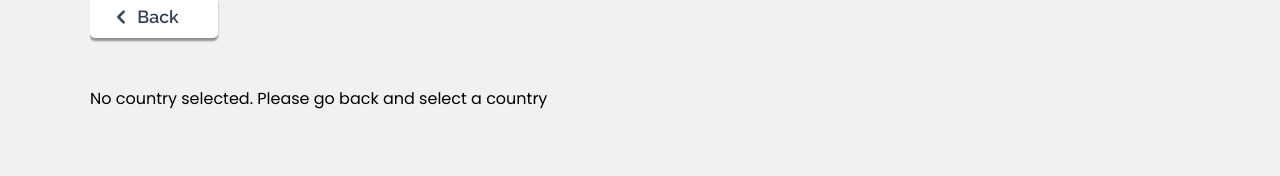
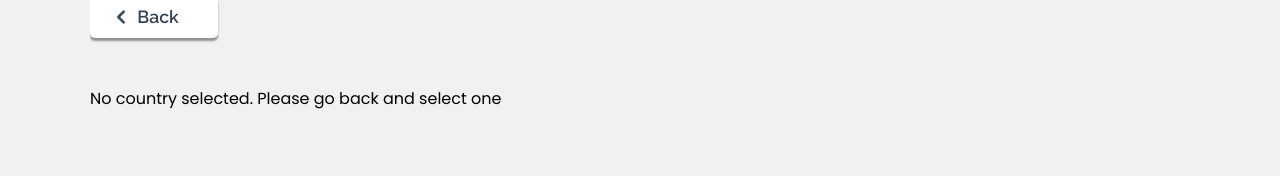
Before and after one commit to Schnedi3/rest_countries_api_ts, a React (Vite) app: page /country/1 in a window 1280 px wide. Shown: the part 122-298 px from the top of the page. Built offline with nearby package versions, Linux system fonts and the light colour scheme.

Commit message:
Add some comments

```diff
--- a/src/pages/Detail.tsx
+++ b/src/pages/Detail.tsx
@@ -8,12 +8,14 @@ import "../css/detail.css";
 export const Detail = () => {
   const { countries, selectedCountry, setSelectedCountry } =
     useCountriesContext();
+
+  // navigate to home
   const navigate = useNavigate();
-
   const handleReturn = () => {
     navigate("/");
   };
 
+  // border countries navigation
   const handleGoTo = (border: string) => {
     const foundCountry = countries.find((country) => country.cca3 === border);
 
@@ -43,11 +45,12 @@ export const Detail = () => {
           <img src={iconBack} alt="back to homepage" />
           Back
         </button>
-        <p>No country selected. Please go back and select a country</p>
+        <p>No country selected. Please go back and select one</p>
       </section>
     );
   }
 
+  // destruture the country properties
   const {
     flags,
     name,
--- a/src/pages/Home.tsx
+++ b/src/pages/Home.tsx
@@ -10,7 +10,7 @@ export const Home = () => {
   const { loading, error } = useFetchCountries();
   const { setSelectedCountry, filteredCountries } = useCountriesContext();
 
-  // navigate to home
+  // navigate to country page
   const navigate = useNavigate();
   const handleClick = (country: ICountry) => {
     setSelectedCountry(country);
```
